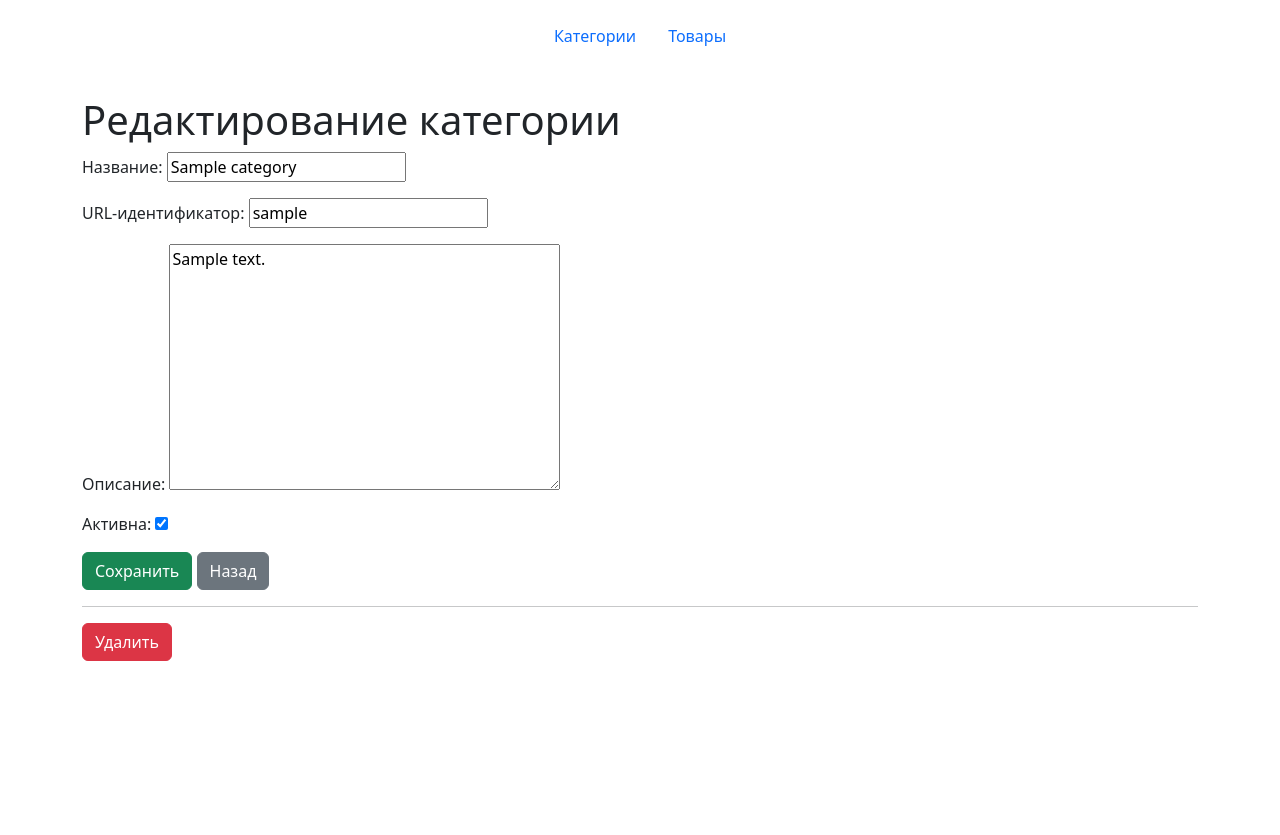
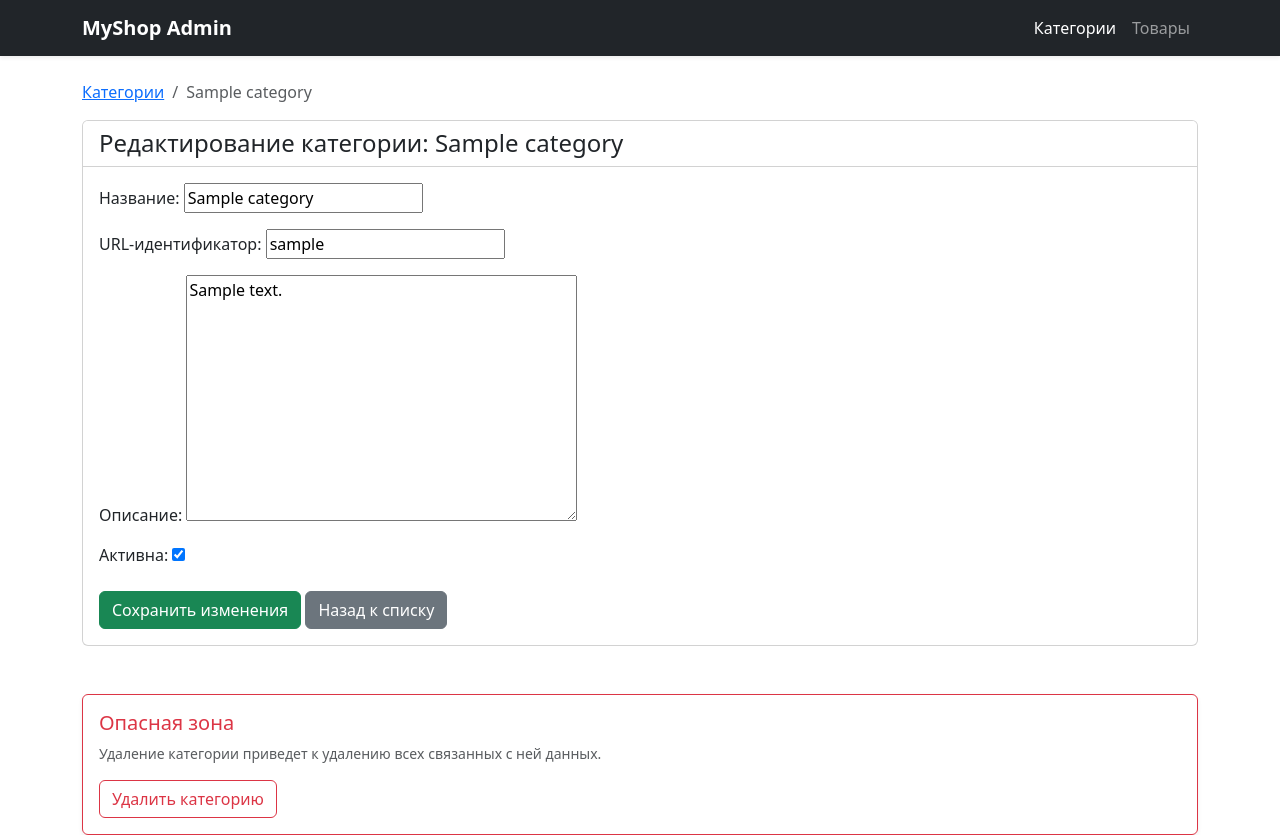
Before and after one commit to artemkapluggaV5/Django-shop-NovikovArtem, a Django app: page /categories/1/ in a window 1280 px wide. Before the commit the page ends 661 px from the top, so only its background shows below. Run offline with Django 5.2, Linux system fonts and the light colour scheme; tables that the repository leaves empty hold one stand-in row (values such as "Sample post"); some libraries are stand-ins or nearby versions.

Commit message:
Finish professional UI for categories and products

```diff
--- a/catalog/urls.py
+++ b/catalog/urls.py
@@ -5,11 +5,9 @@ from catalog import views
 urlpatterns = [
     path('', views.home_redirect, name='home'),
 
-    # Категории
     path('categories/', views.categories, name='categories'),
     path('categories/<int:pk>/', views.category_detail, name='category_detail'),
 
-    # Товары (пока можно закомментировать, если ломает)
-    # path('products/', views.product_list, name='product_list'),
-    # path('products/<int:pk>/', views.product_detail, name='product_detail'),
+    path('products/', views.product_list, name='product_list'),
+    path('products/<int:pk>/', views.product_detail, name='product_detail'),
 ]
--- a/catalog/views.py
+++ b/catalog/views.py
@@ -56,3 +56,23 @@ def product_list(request):
         'products': products,
         'form': form
     })
+
+def product_detail(request, pk):
+    product = get_object_or_404(Product, pk=pk)
+
+    if request.method == 'POST':
+        if 'delete' in request.POST:
+            product.delete()
+            return redirect('product_list')
+
+        form = ProductForm(request.POST, instance=product)
+        if form.is_valid():
+            form.save()
+            return redirect('product_list')
+    else:
+        form = ProductForm(instance=product)
+
+    return render(request, 'catalog/product_form.html', { # Вам нужно будет создать этот шаблон
+        'form': form,
+        'product': product
+    })
--- a/templates/catalog/category_form.html
+++ b/templates/catalog/category_form.html
@@ -2,23 +2,39 @@
 
 {% block content %}
 <div class="container mt-4">
-    <h1>Редактирование категории</h1>
+    <nav aria-label="breadcrumb">
+        <ol class="breadcrumb">
+            <li class="breadcrumb-item"><a href="{% url 'categories' %}">Категории</a></li>
+            <li class="breadcrumb-item active text-truncate" style="max-width: 200px;">{{ category.name }}</li>
+        </ol>
+    </nav>
 
-    <form method="post" class="mb-3">
+    <div class="card">
+        <div class="card-header bg-white">
+            <h1 class="h4 m-0">Редактирование категории: {{ category.name }}</h1>
+        </div>
+        <div class="card-body">
+            <form method="post">
                 {% csrf_token %}
                 {{ form.as_p }}
-        <button class="btn btn-success">Сохранить</button>
-        <a href="{% url 'categories' %}" class="btn btn-secondary">Назад</a>
+                <div class="mt-4">
+                    <button class="btn btn-success">Сохранить изменения</button>
+                    <a href="{% url 'categories' %}" class="btn btn-secondary">Назад к списку</a>
+                </div>
             </form>
+        </div>
+    </div>
 
-    <hr>
-
+    <div class="mt-5 p-3 border border-danger rounded shadow-sm">
+        <h5 class="text-danger">Опасная зона</h5>
+        <p class="text-muted small">Удаление категории приведет к удалению всех связанных с ней данных.</p>
         <form method="post">
             {% csrf_token %}
-        <button name="delete" class="btn btn-danger"
-                onclick="return confirm('Точно удалить категорию?')">
-            Удалить
+            <button name="delete" class="btn btn-outline-danger"
+                    onclick="return confirm('Вы уверены, что хотите безвозвратно удалить эту категорию?')">
+                Удалить категорию
             </button>
         </form>
     </div>
+</div>
 {% endblock %}
--- a/templates/includes/header.html
+++ b/templates/includes/header.html
@@ -1,10 +1,28 @@
-<header class="d-flex justify-content-center py-3">
-    <ul class="nav nav-pills">
-        <li class="nav-item">
-            <a href="{% url 'categories' %}" class="nav-link">Категории</a>
-        </li>
-        <li class="nav-item">
-            <a href="#" class="nav-link">Товары</a>
-        </li>
-    </ul>
-</header>
+<nav class="navbar navbar-expand-lg navbar-dark bg-dark shadow-sm mb-4">
+    <div class="container">
+        <a class="navbar-brand fw-bold" href="{% url 'home' %}">
+            <i class="bi bi-shop"></i> MyShop Admin
+        </a>
+
+        <button class="navbar-toggler" type="button" data-bs-toggle="collapse" data-bs-target="#navbarNav">
+            <span class="navbar-toggler-icon"></span>
+        </button>
+
+        <div class="collapse navbar-collapse" id="navbarNav">
+            <ul class="navbar-nav ms-auto">
+                <li class="nav-item">
+                    <a href="{% url 'categories' %}"
+                       class="nav-link {% if request.resolver_match.url_name == 'categories' or 'category' in request.resolver_match.url_name %}active{% endif %}">
+                        Категории
+                    </a>
+                </li>
+                <li class="nav-item">
+                    <a href="{% url 'product_list' %}"
+                       class="nav-link {% if request.resolver_match.url_name == 'product_list' or 'product' in request.resolver_match.url_name %}active{% endif %}">
+                        Товары
+                    </a>
+                </li>
+            </ul>
+        </div>
+    </div>
+</nav>
```
Also changed, not shown: templates/catalog/catalog_list.html (+22 -21 lines), templates/catalog/category_confirm_delete.html (+15 -8 lines), templates/catalog/product_form.html (added, +40 -0 lines), templates/catalog/product_list.html (+26 -21 lines). Lines whose indentation alone changed are shown as unchanged.
